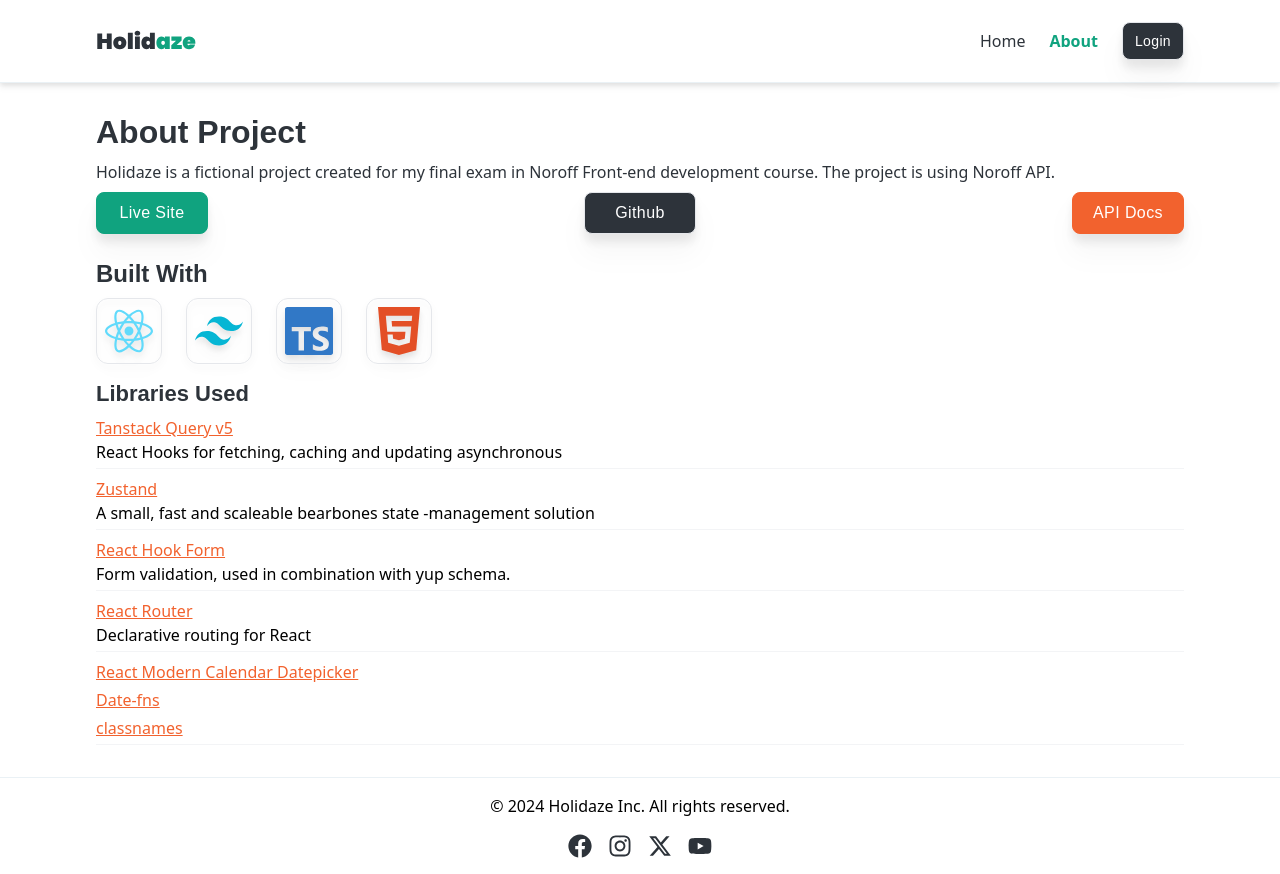
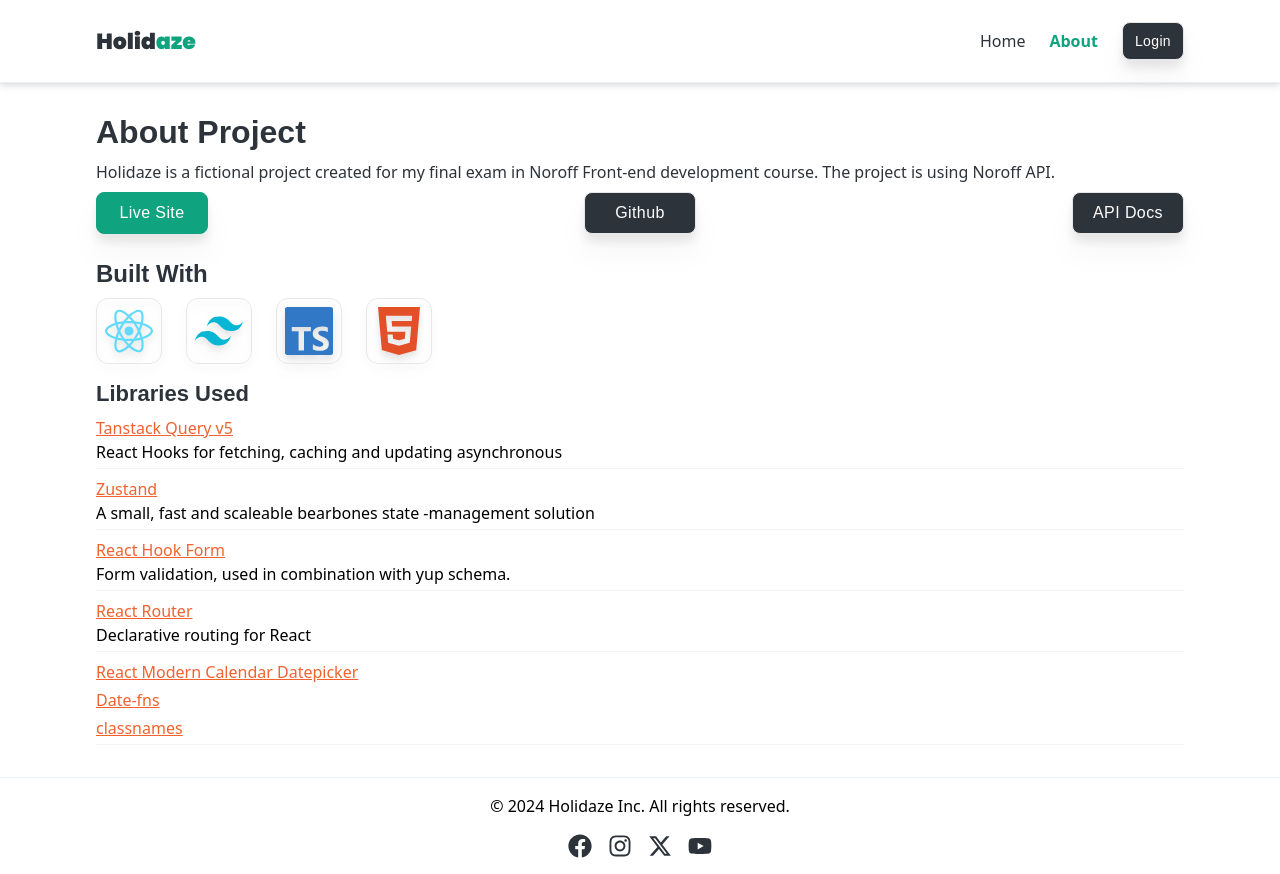
Before and after one commit to mndgs1/Holidaze, a React (Create React App) app: page /about in a window 1280 px wide. Built offline with nearby package versions, Linux system fonts and the light colour scheme.

Commit message:
Fixed a button bug

```diff
--- a/src/pages/About.tsx
+++ b/src/pages/About.tsx
@@ -35,7 +35,7 @@ const About = () => {
                         href="https://docs.noroff.dev/holidaze/authentication"
                         target="_blank"
                         rel="noreferrer">
-                        <Button warning md>
+                        <Button secondary md>
                             API Docs
                         </Button>
                     </a>
```
